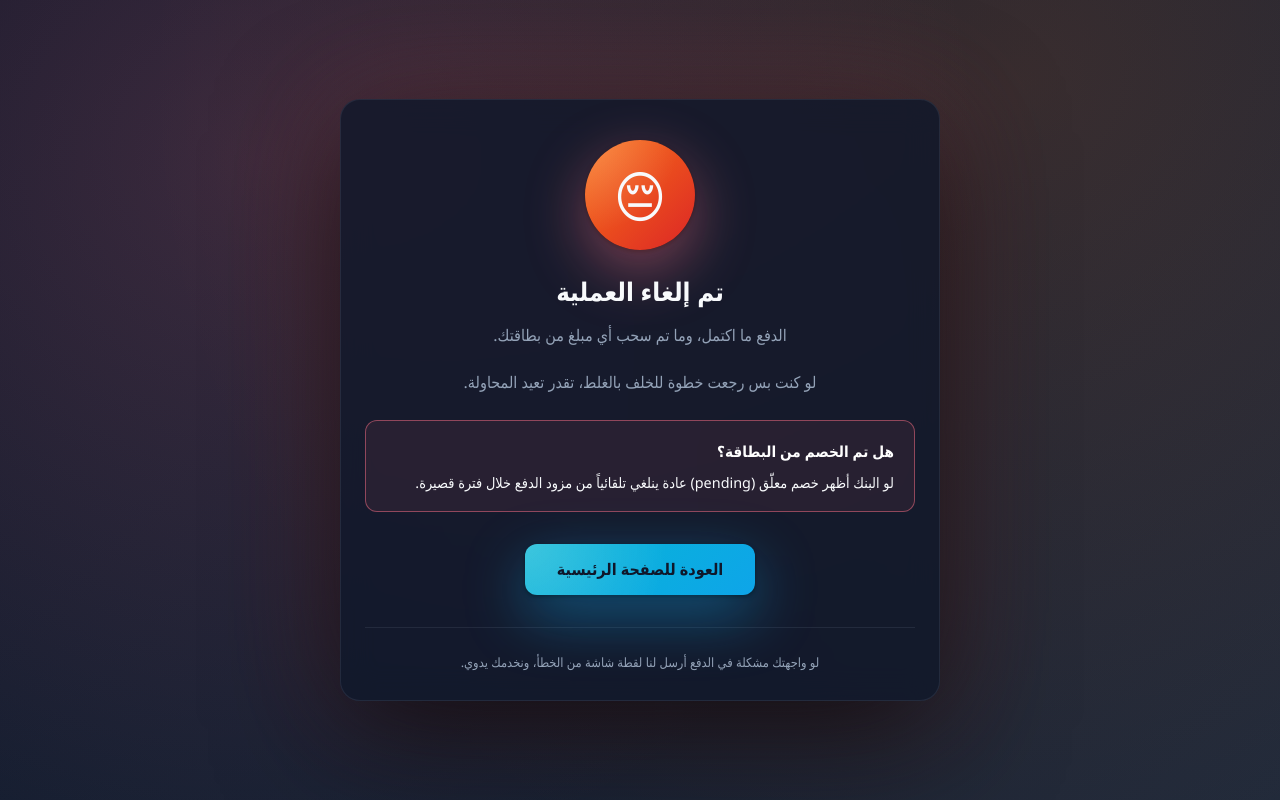
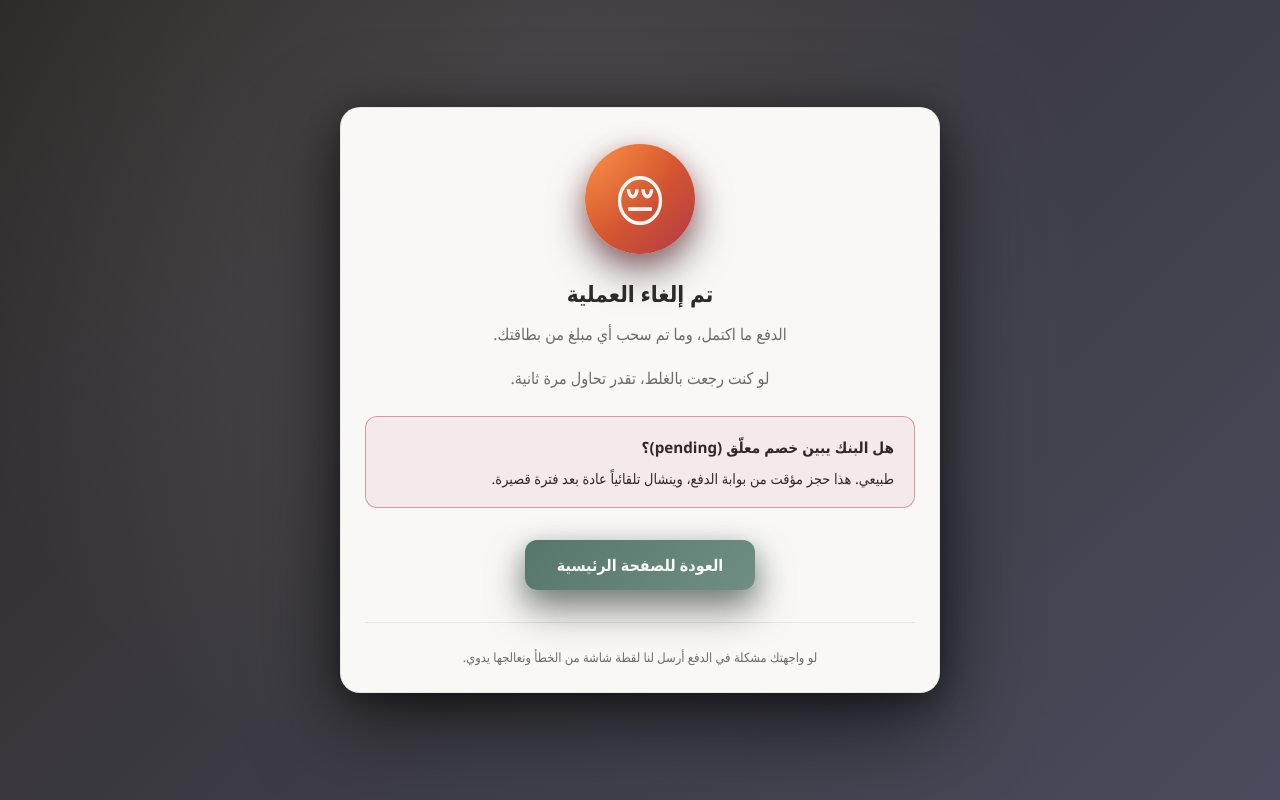
Before and after one commit to printitstore/STL.arabic.names, a plain HTML site: page cancel.html in a window 1280 px wide. Drawn offline with Linux system fonts and the light colour scheme.

Commit message:
Update cancellation message and styling

```diff
--- a/cancel.html
+++ b/cancel.html
@@ -3,30 +3,39 @@
 <head>
     <meta charset="UTF-8">
     <meta name="viewport" content="width=device-width, initial-scale=1.0">
-    <title>تم إلغاء الطلب</title>
+    <title>تم إلغاء العملية</title>
     <style>
         :root {
-            --bg-start: #0f172a;
-            --bg-end: #1e293b;
-            --card-bg: rgba(15,23,42,0.8);
-            --card-border: rgba(148,163,184,0.12);
-            --text-main: #f8fafc;
-            --text-dim: #94a3b8;
+            --bg-start: #2E2A29;
+            --bg-end: #4A4C5D;
+            --ring-soft: rgba(217, 209, 198, 0.15);
+
+            --card-bg: #F9F8F6;
+            --card-border: rgba(0,0,0,0.07);
+
+            --text-main: #2E2A29;
+            --text-dim: #6B6B6B;
+
+            --accent-start: #56766B;
+            --accent-end: #6F8F84;
+
+            --warn-start: #f97316;
+            --warn-end: #B23A48;
+
+            --warn-box-bg: rgba(178,58,72,0.07);
+            --warn-box-border: rgba(178,58,72,0.45);
+
             --radius-lg: 20px;
             --radius-md: 12px;
-            --warn-start: #f97316;
-            --warn-end: #dc2626;
-            --warn-bg: rgba(251,113,133,0.08);
-            --warn-border: rgba(251,113,133,0.5);
         }
 
         * { margin: 0; padding: 0; box-sizing: border-box; }
 
         body {
             font-family: 'Segoe UI', Tahoma, Geneva, Verdana, sans-serif;
-            background: radial-gradient(circle at 20% 20%, rgba(251,113,133,0.18) 0%, rgba(15,23,42,0) 60%),
-                        radial-gradient(circle at 80% 10%, rgba(249,115,22,0.15) 0%, rgba(15,23,42,0) 70%),
-                        linear-gradient(135deg, var(--bg-start) 0%, var(--bg-end) 100%);
+            background:
+                radial-gradient(circle at 40% 30%, var(--ring-soft) 0%, rgba(0,0,0,0) 60%),
+                linear-gradient(135deg, var(--bg-start) 0%, var(--bg-end) 100%);
             min-height: 100vh;
             display: flex;
             align-items: center;
@@ -40,13 +49,12 @@
             border-radius: var(--radius-lg);
             border: 1px solid var(--card-border);
             box-shadow:
-                0 30px 120px rgba(0,0,0,0.8),
-                0 0 120px rgba(251,113,133,0.25);
+                0 28px 90px rgba(0,0,0,0.6),
+                0 8px 32px rgba(0,0,0,0.4);
             max-width: 600px;
             width: 100%;
-            padding: 32px 24px 28px;
+            padding: 28px 24px 24px;
             text-align: center;
-            backdrop-filter: blur(16px);
         }
 
         .icon-bubble {
@@ -60,15 +68,16 @@
             justify-content: center;
             margin: 8px auto 24px;
             box-shadow:
-                0 20px 60px rgba(251,113,133,0.45),
-                0 2px 4px rgba(0,0,0,0.6);
+                0 20px 40px rgba(0,0,0,0.4),
+                0 8px 24px rgba(178,58,72,0.45);
             font-size: 56px;
             line-height: 1;
+            color: #F9F8F6;
         }
 
         h1 {
             color: var(--text-main);
-            font-size: 1.6rem;
+            font-size: 1.4rem;
             font-weight: 600;
             margin-bottom: 12px;
             line-height: 1.4;
@@ -78,14 +87,14 @@
             color: var(--text-dim);
             font-size: 1rem;
             line-height: 1.7;
-            margin-bottom: 20px;
+            margin-bottom: 16px;
         }
 
         .warn-box {
-            background: var(--warn-bg);
+            background: var(--warn-box-bg);
             border-right: 4px solid var(--warn-end);
             border-radius: var(--radius-md);
-            border: 1px solid var(--warn-border);
+            border: 1px solid var(--warn-box-border);
             padding: 18px 20px 16px;
             text-align: right;
             margin: 24px 0 32px;
@@ -96,16 +105,16 @@
 
         .warn-box strong {
             display: block;
-            color: #fff;
+            color: var(--text-main);
             margin-bottom: 6px;
             font-size: 0.95rem;
+            font-weight: 600;
         }
 
         .btn-primary {
             display: inline-block;
-            background: radial-gradient(circle at 0% 0%, rgba(255,255,255,0.22) 0%, rgba(255,255,255,0) 60%),
-                        linear-gradient(135deg, #06b6d4 0%, #0ea5e9 100%);
-            color: #0f172a;
+            background: linear-gradient(135deg, var(--accent-start) 0%, var(--accent-end) 100%);
+            color: #F9F8F6;
             padding: 14px 32px;
             text-decoration: none;
             border-radius: var(--radius-md);
@@ -113,29 +122,30 @@
             font-weight: 600;
             line-height: 1.4;
             box-shadow:
-                0 20px 60px rgba(14,165,233,0.45),
-                0 2px 4px rgba(0,0,0,0.6);
+                0 20px 40px rgba(0,0,0,0.4),
+                0 8px 24px rgba(86,118,107,0.45);
             transition: all 0.16s ease;
         }
 
         .btn-primary:hover {
-            transform: translateY(-2px) scale(1.01);
+            filter: brightness(1.05);
             box-shadow:
-                0 30px 80px rgba(14,165,233,0.6),
-                0 4px 8px rgba(0,0,0,0.8);
+                0 28px 60px rgba(0,0,0,0.6),
+                0 8px 24px rgba(86,118,107,0.5);
+            transform: translateY(-2px);
         }
 
         .footer {
             margin-top: 32px;
             padding-top: 24px;
-            border-top: 1px solid rgba(148,163,184,0.12);
+            border-top: 1px solid rgba(0,0,0,0.08);
             color: var(--text-dim);
             font-size: 0.8rem;
             line-height: 1.6;
         }
 
         @media (max-width: 600px) {
-            .container { padding: 28px 20px 24px; }
+            .container { padding: 24px 20px 20px; }
             h1 { font-size: 1.3rem; }
             p.lead { font-size: 0.9rem; }
         }
@@ -143,7 +153,6 @@
 </head>
 <body>
     <div class="container">
-
         <div class="icon-bubble">😔</div>
 
         <h1>تم إلغاء العملية</h1>
@@ -151,12 +160,12 @@
             الدفع ما اكتمل، وما تم سحب أي مبلغ من بطاقتك.
         </p>
         <p class="lead">
-            لو كنت بس رجعت خطوة للخلف بالغلط، تقدر تعيد المحاولة.
+            لو كنت رجعت بالغلط، تقدر تحاول مرة ثانية.
         </p>
 
         <div class="warn-box">
-            <strong>هل تم الخصم من البطاقة؟</strong>
-            لو البنك أظهر خصم معلّق (pending) عادة ينلغي تلقائياً من مزود الدفع خلال فترة قصيرة.
+            <strong>هل البنك يبين خصم معلّق (pending)؟</strong>
+            طبيعي. هذا حجز مؤقت من بوابة الدفع، وينشال تلقائياً عادة بعد فترة قصيرة.
         </div>
 
         <a href="https://printitstore.github.io/STL.arabic.names/" class="btn-primary">
@@ -164,7 +173,7 @@
         </a>
 
         <div class="footer">
-            لو واجهتك مشكلة في الدفع أرسل لنا لقطة شاشة من الخطأ، ونخدمك يدوي.
+            لو واجهتك مشكلة في الدفع أرسل لنا لقطة شاشة من الخطأ ونعالجها يدوي.
         </div>
     </div>
 </body>
```
